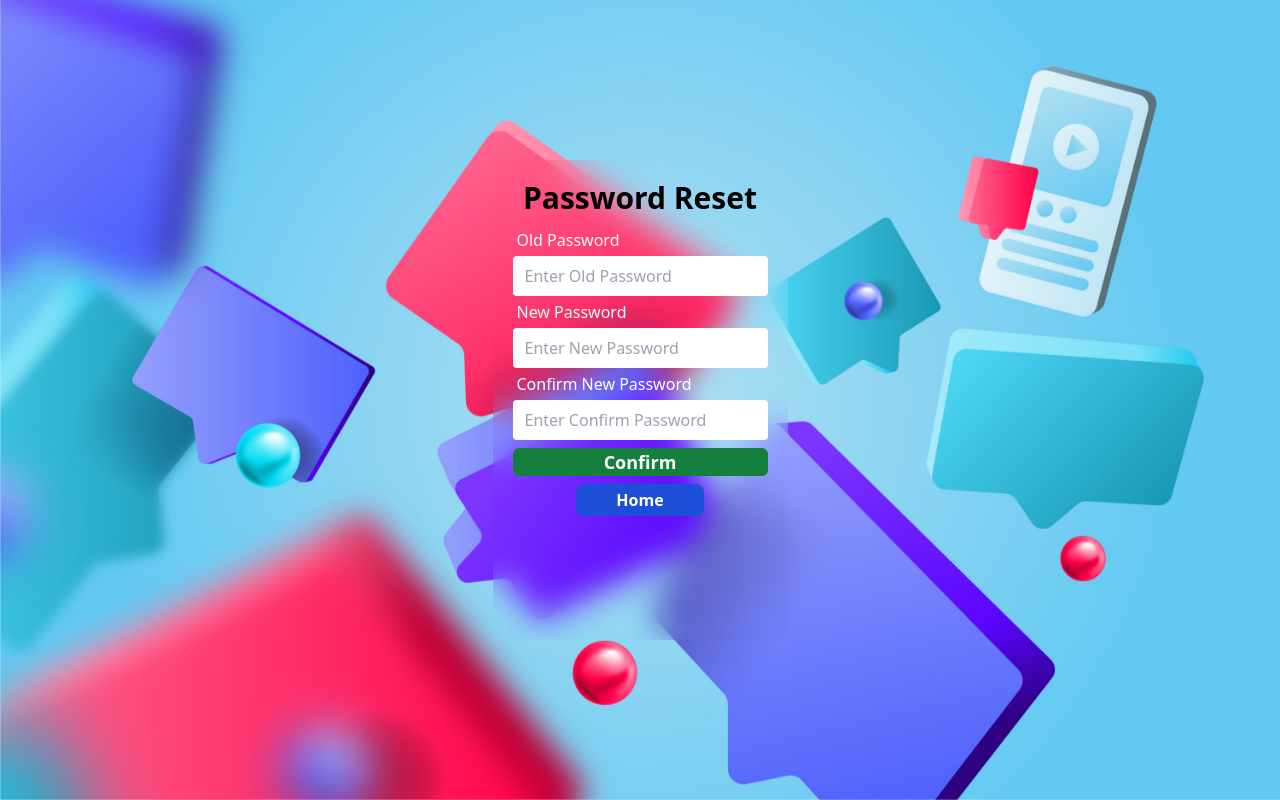
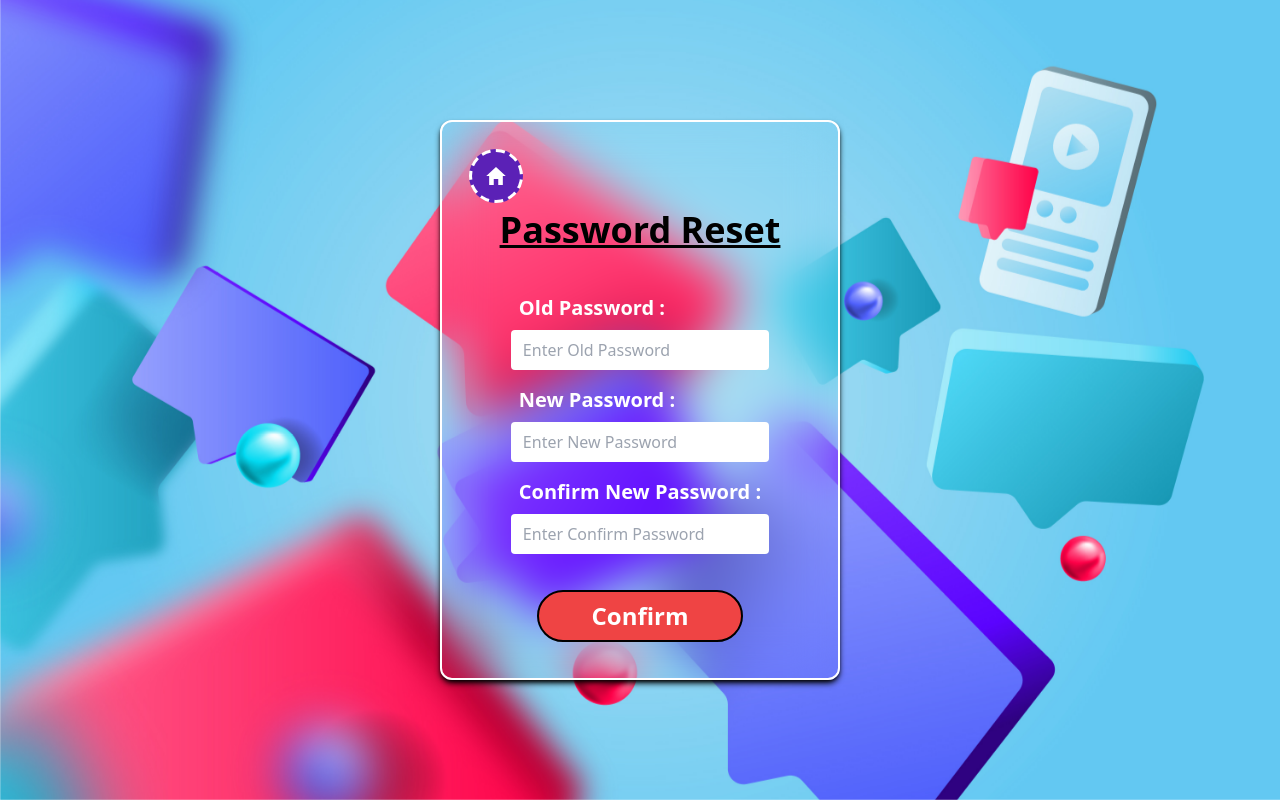
Before and after one commit to Divyanshu4fx/Web-Chat-App, a React (Vite) app in the folder Frontend/: page /reset in a window 1280 px wide. Built offline with nearby package versions, Linux system fonts and the light colour scheme; no server answers; sample sign-in values are in the browser's storage.

Commit message:
More css applied and bugs resolved

```diff
--- a/Frontend/src/App.jsx
+++ b/Frontend/src/App.jsx
@@ -14,7 +14,7 @@
   const { authUser } = useAuthContext();
   return (
     <>
-      <div className='flex justify-center h-screen p-40 item-center'>
+      <div className='flex justify-center h-screen p-40 items-center'>
         <Routes>
           <Route path='/' element={authUser ? <Home /> : <Navigate to="/login" />} />
           <Route path='/login' element={authUser ? <Navigate to="/" /> : <Login />} />
--- a/Frontend/src/Components/messagesfolder/Message.jsx
+++ b/Frontend/src/Components/messagesfolder/Message.jsx
@@ -9,7 +9,7 @@
     const { getUser } = useGetUser();
     const fromMe = authUser._id === message.senderId;
     const messageClass = fromMe ? "chat-end" : "chat-start";
-    const chatColor = fromMe ? "bg-blue-500" : "";
+    const chatColor = fromMe ? "bg-rose-500" : "";
     const formattedTime = extractTime(message.createdAt);
     const [userData, setUserData] = useState(null);
     useEffect(() => {
@@ -39,7 +39,7 @@
                         {message.message}
                     </div>
                 </div>
-                <div className='chat-footer opacity-50 text-xs flex gap-1 items-center'>{formattedTime}</div>
+                <div className='chat-footer text-xs text-white flex gap-1 items-center'>{formattedTime}</div>
             </div>
         )
     }
--- a/Frontend/src/Components/messagesfolder/MessageContainer.jsx
+++ b/Frontend/src/Components/messagesfolder/MessageContainer.jsx
@@ -45,10 +45,10 @@
   const { authUser } = useAuthContext();
   return (
     <div className='flex items-center justify-center w-full h-full'>
-      <div className='px-4 text-center sm:text-lg md:text-xl text-gray-200 font-semibold flex flex-col items-center gap-2'>
-        <p>Welcome 👋 {authUser.fullname}</p>
+      <div className='px-4 text-center sm:text-lg md:text-2xl text-black font-semibold flex flex-col items-center gap-2'>
+        <p>Welcome 👋 <span className='underline'>{authUser.fullname}</span></p>
         <p>Select a chat to start messaging</p>
-        <LuMessagesSquare className='text-3xl md:text-6xl text-center' />
+        <LuMessagesSquare className='text-4xl md:text-6xl text-center' />
       </div>
     </div>
   )
--- a/Frontend/src/Components/sidebar/LogoutButton.jsx
+++ b/Frontend/src/Components/sidebar/LogoutButton.jsx
@@ -1,11 +1,12 @@
 import React from 'react'
-import { CiLogout } from "react-icons/ci";
+// import { CiLogout } from "react-icons/ci";
+import { TbLogout2 } from "react-icons/tb";
 import useLogout from '../../hooks/useLogout.js';
 export default function LogoutButton() {
   const { loading, logout } = useLogout();
   return (
     <div className='mt-2'>
-      <CiLogout className='w-6 h-6 text-white cursor-pointer' onClick={logout} />
+      <TbLogout2 className='w-6 h-6 text-white cursor-pointer hover:text-black' onClick={logout} />
     </div>
   )
 }
--- a/Frontend/src/Components/sidebar/SearchInput.jsx
+++ b/Frontend/src/Components/sidebar/SearchInput.jsx
@@ -35,7 +35,7 @@
           to="/profile"
           className="flex items-center pr-2 bg-transparent justify-center font-bold text-white bg-blue-400 rounded-full scale-125"
         >
-          <img src={authUser.profilePic} className="rounded-full border-2 border-white w-10 hover:border-black" alt="" />
+          <img src={authUser.profilePic} className="rounded-full border-2 border-black w-10 hover:border-white" alt="" />
         </Link>
         <form onSubmit={handleSubmit} className="flex gap-2 item-center">
           <input
--- a/Frontend/src/pages/Profile.jsx
+++ b/Frontend/src/pages/Profile.jsx
@@ -35,7 +35,7 @@
         </Link>
         {/* <div className="p-4 m-4 bg-gradient-to-r from-purple-500 to-pink-500 border rounded-full h-14 w-14"></div> */}
         <div className="flex flex-col items-center justify-center p-5 text-black">
-          <h1 className="p-2 m-2 text-4xl font-bold text-center ">My Profile</h1>
+          <h1 className="p-2 mb-2 text-4xl font-bold text-center ">My Profile</h1>
           <form
             encType="multipart/form-data"
             onSubmit={handlePhotoUpload}
--- a/Frontend/src/pages/home.jsx
+++ b/Frontend/src/pages/home.jsx
@@ -3,7 +3,7 @@
 import MessageContainer from '../Components/messagesfolder/MessageContainer.jsx'
 function Home() {
   return (
-    <div className='flex sm:h-[450px] md:h-[550px] border-2 border-white rounded-lg overflow-hidden bg-clip-padding backdrop-filter backdrop-blur-lg'>
+    <div className='flex sm:h-[450px] md:h-[550px] border-2 border-white rounded-lg shadow-md shadow-black overflow-hidden bg-clip-padding backdrop-filter backdrop-blur-lg'>
       <Sidebar/>
       <MessageContainer/>
     </div>
--- a/Frontend/src/pages/login.jsx
+++ b/Frontend/src/pages/login.jsx
@@ -16,24 +16,24 @@
     }
     return (
         <div className='flex flex-col items-center justify-center mx-auto min-w-96'>
-            <div className='w-full p-6 bg-gray-400 bg-opacity-0 rounded-lg shadow-md bg-clip-padding backdrop-filter backdrop-blur-lg'>
-                <h1 className='text-3xl font-semibold text-center text-gray-300'>{`Login` + " "}
-                    <span className='text-blue-500'>
+            <div className='w-full p-6 border-2 border-white rounded-xl shadow-md shadow-black bg-clip-padding backdrop-filter backdrop-blur-lg'>
+                <h1 className='text-4xl font-bold text-center text-black underline m-4 mb-8'>{`Login` + " "}
+                    <span className='text-blue-700'>
                         ChatApp</span>
                 </h1>
                 <form onSubmit={handleSubmit}>
-                    <div>
-                        <label className='p-2 label'><span className='text-base-text'>Username</span></label>
-                        <input type="text" placeholder='Enter username' className='w-full h-10 p-4 rounded input-bordered' value={inputs.username} onChange={(e) => setInputs({ ...inputs, username: e.target.value })} />
+                    <div className='my-2'>
+                        <label className='p-2 label text-xl text-white font-semibold'><span className='text-base-text'>Username :</span></label>
+                        <input type="text" placeholder='Enter username' className='w-full h-10 p-4 rounded-lg input-bordered' value={inputs.username} onChange={(e) => setInputs({ ...inputs, username: e.target.value })} />
                     </div>
-                    <div>
-                        <label className='p-2 label'><span className='text-base-label-text'>Password</span></label>
-                        <input type="password" placeholder='Enter password' className='w-full h-10 p-4 rounded input-bordered' value={inputs.password} onChange={(e)=>setInputs({...inputs,password : e.target.value})}/>
+                    <div className='my-2'>
+                        <label className='p-2 label text-xl text-white font-semibold'><span className='text-base-label-text'>Password :</span></label>
+                        <input type="password" placeholder='Enter password' className='w-full h-10 p-4 rounded-lg input-bordered' value={inputs.password} onChange={(e)=>setInputs({...inputs,password : e.target.value})}/>
                     </div>
-                    <Link to='/verifyEmail?newRegister=false' className='inline-block mt-2 test-sm hover:underline hover:text-blue-600'>Forgot password?</Link>
-                    <Link to='/verifyEmail?newRegister=true' className='inline-block mt-2 test-sm hover:underline hover:text-blue-600'>Don't have a account?</Link>
-                    <div>
-                        <button className='mt-2 border btn btn-block btn-sm border-slate-700' type='submit' disabled={loading}>{loading ?<span className='loading loading-spinner'></span> : "Login" }</button>
+                    <Link to='/verifyEmail?newRegister=false' className='inline-block mt-8 mr-8 mb-2 text-white hover:underline hover:text-black'>Forgot password?</Link>
+                    <Link to='/verifyEmail?newRegister=true' className='inline-block mt-8 ml-8 mb-2 text-white hover:underline hover:text-black'>Don't have an account?</Link>
+                    <div className='flex justify-center items-center'>
+                        <button className='m-2 w-2/5 py-2 btn btn-block btn-sm text-2xl text-white font-semibold bg-red-500 hover:bg-green-500 border-2 border-black box-content rounded-full' type='submit' disabled={loading}>{loading ?<span className='loading loading-spinner'></span> : "Login" }</button>
                     </div>
                 </form>
             </div>
--- a/Frontend/src/pages/password.jsx
+++ b/Frontend/src/pages/password.jsx
@@ -1,39 +1,104 @@
-import React, { useState } from 'react'
-import updatePassword from '../hooks/useUpdatePass';
-import {Link} from "react-router-dom";
+import React, { useState } from "react";
+import updatePassword from "../hooks/useUpdatePass";
+import { IoMdHome } from "react-icons/io";
+import { Link } from "react-router-dom";
 function PasswordRest() {
   const [passwords, setPasswords] = useState({
-    oldPassword: '',
-    newPassword: '',
-    confirmPassword: ''
-  })
+    oldPassword: "",
+    newPassword: "",
+    confirmPassword: "",
+  });
   const { loading, handleReset } = updatePassword();
   const handleSubmit = async (e) => {
     e.preventDefault();
     await handleReset(passwords);
     setPasswords({
-      oldPassword: '',
-      newPassword: '',
-      confirmPassword: ''
-    })
-  }
+      oldPassword: "",
+      newPassword: "",
+      confirmPassword: "",
+    });
+  };
   return (
     <>
-    <div className=' flex flex-col items-center p-5 backdrop-filter backdrop-blur-lg bg-opacity-0'>
-      <form className='flex flex-col ' onSubmit={handleSubmit}>
-        <h1 className='text-center text-black text-3xl font-bold mb-2'>Password Reset</h1>
-        <label className='label p-1 text-white'>Old Password </label>
-        <input className='w-full input-bordered h-10 rounded p-3' placeholder='Enter Old Password' type='password' name="oldpassword" value={passwords.oldPassword} onChange={(e) => setPasswords({ ...passwords, oldPassword: e.target.value })} />
-        <label className='label p-1 text-md text-white'>New Password </label>
-        <input className='w-full input-bordered h-10 rounded p-3' placeholder='Enter New Password' type='password' name="newPassword" value={passwords.newPassword} onChange={(e) => setPasswords({ ...passwords, newPassword: e.target.value })} />
-        <label className='label p-1 text-md text-white'>Confirm New Password </label>
-        <input className='w-full input-bordered h-10 rounded p-3' placeholder='Enter Confirm Password' type='password' name="confirmPassword" value={passwords.confirmPassword} onChange={(e) => setPasswords({ ...passwords, confirmPassword: e.target.value })} />
-        <button type='submit' className='text-lg font-bold text-white bg-green-700 hover:bg-green-500 mt-2 rounded-md' >Confirm</button>
-      </form>
-        <Link to="/" className="px-1 py-1 w-1/2 inline font-bold mt-2  rounded-lg text-center text-white bg-blue-700 hover:bg-blue-400">Home</Link>
-    </div>
+      <div className=" flex flex-col p-5 w-5/12 border-2 border-white rounded-xl shadow-md shadow-black backdrop-filter backdrop-blur-xl bg-opacity-0">
+        <Link
+          to="/"
+          className="p-2 m-4 bg-violet-800 border-2 border-white border-dashed rounded-full h-fit w-fit scale-150 text-white hover:text-black hover:border-black"
+        >
+          <IoMdHome />
+        </Link>
+        <div className="flex flex-col items-center">
+          <h1 className="text-center text-black text-4xl font-bold mb-8 underline">
+            Password Reset
+          </h1>
+          <form className="flex flex-col " onSubmit={handleSubmit}>
+            <div className="my-1">
+              <label className="label p-2 text-white font-semibold text-xl">
+                Old Password :
+              </label>
+              <input
+                className="w-full input-bordered h-10 rounded p-3"
+                placeholder="Enter Old Password"
+                type="password"
+                name="oldpassword"
+                value={passwords.oldPassword}
+                onChange={(e) =>
+                  setPasswords({ ...passwords, oldPassword: e.target.value })
+                }
+              />
+            </div>
+            <div className="my-1">
+              <label className="label p-2 text-white font-semibold text-xl">
+                New Password :
+              </label>
+              <input
+                className="w-full input-bordered h-10 rounded p-3"
+                placeholder="Enter New Password"
+                type="password"
+                name="newPassword"
+                value={passwords.newPassword}
+                onChange={(e) =>
+                  setPasswords({ ...passwords, newPassword: e.target.value })
+                }
+              />
+            </div>
+            <div className="my-1">
+              <label className="label p-2 text-white font-semibold text-xl">
+                Confirm New Password :
+              </label>
+              <input
+                className="w-full input-bordered h-10 rounded p-3"
+                placeholder="Enter Confirm Password"
+                type="password"
+                name="confirmPassword"
+                value={passwords.confirmPassword}
+                onChange={(e) =>
+                  setPasswords({
+                    ...passwords,
+                    confirmPassword: e.target.value,
+                  })
+                }
+              />
+            </div>
+            <div className="flex justify-center items-center mt-8">
+              <button
+                type="submit"
+                className="text-2xl py-2 mb-4 w-4/5 font-semibold text-white bg-red-500 hover:bg-green-500 rounded-full border-2 border-black"
+              >
+                Confirm
+              </button>
+            </div>
+          </form>
+          {/* <Link
+            to="/"
+            className="px-1 py-1 w-1/2 inline font-bold mt-2 rounded-lg text-center text-white bg-blue-700 hover:bg-blue-400"
+          >
+            Home
+          </Link> */}
+        </div>
+      </div>
     </>
-  )
+  );
 }
 
 export default PasswordRest;
```
Also changed, not shown: Frontend/src/Components/sidebar/Chat.jsx (+6 -6 lines), 1 other file (tests, documents, lock files or other folders).
